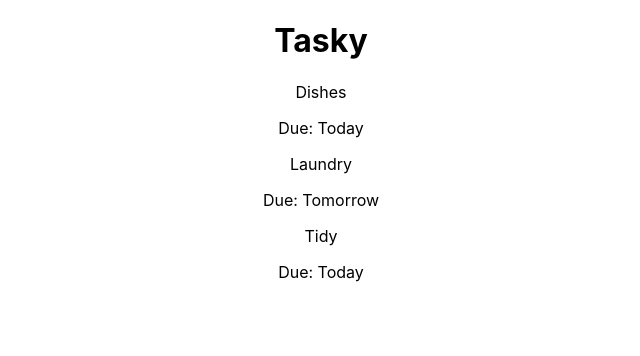
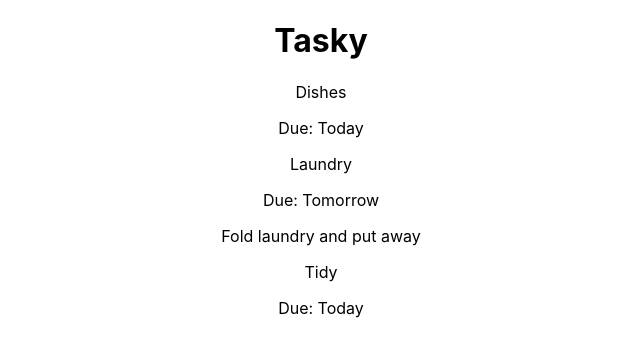
Before and after one commit to georgelipceanu/react-basics-labs, a React (Create React App) app in the folder tasky/: page / in a window 1280 px wide. Shown: the top 356 px of the page, without its empty margins (319-959 px from the left). Built offline with nearby package versions, Linux system fonts and the light colour scheme.

Commit message:
added children to Tasky.js and added child to App.js

```diff
--- a/tasky/src/App.js
+++ b/tasky/src/App.js
@@ -6,7 +6,9 @@ function App() {
     <div className="App">
       <h1>Tasky</h1>
       <Task title="Dishes" deadline="Today" />
-      <Task title="Laundry" deadline="Tomorrow" />
+      <Task title="Laundry" deadline="Tomorrow">
+        Fold laundry and put away
+      </Task>
       <Task title="Tidy" deadline="Today" />
     </div>
   );
--- a/tasky/src/components/Task.js
+++ b/tasky/src/components/Task.js
@@ -6,6 +6,7 @@ const Task = (props) => {
         <div>
             <p>{props.title}</p>
             <p>Due: {props.deadline}</p>
+            <p>{props.children}</p>
         </div>
 
     )
```
